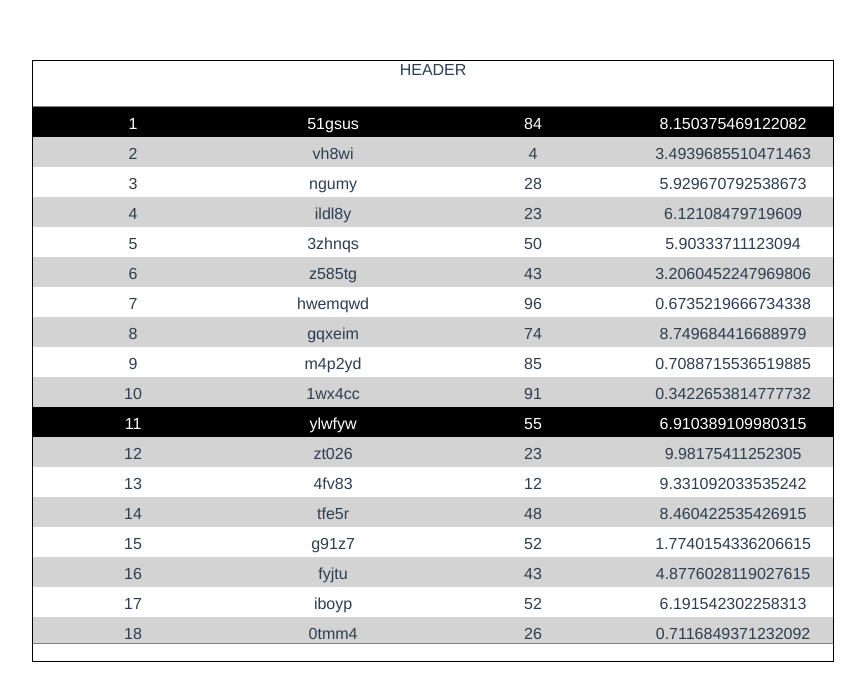
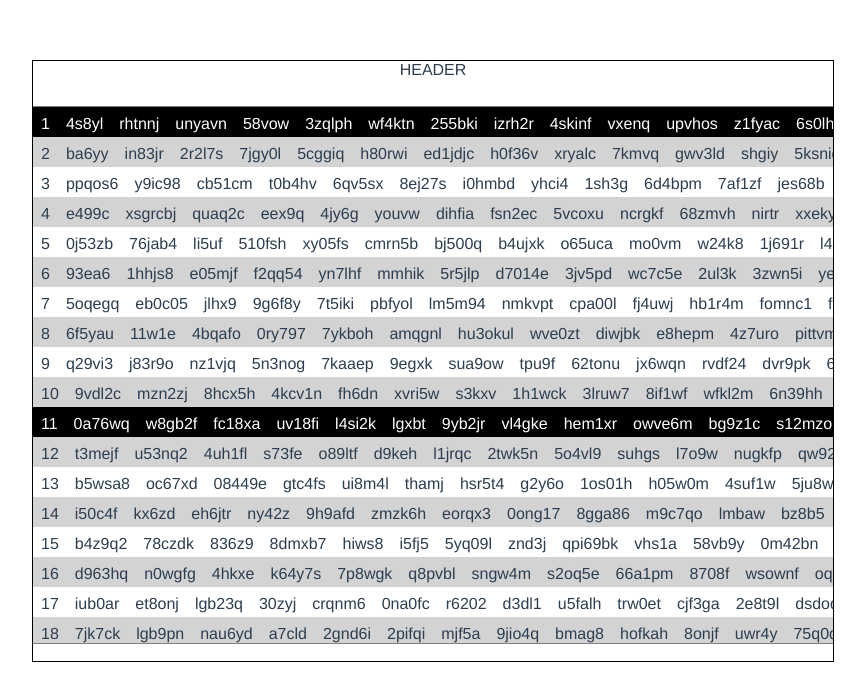
Before and after one commit to bkapus2/VueVirtualScroller, a Vue app: page / in a window 1280 px wide. Shown: the top 682 px of the page, without its empty margins (207-1072 px from the left). Built offline with nearby package versions, Linux system fonts and the light colour scheme.

Commit message:
Made test data more dynamic

```diff
--- a/src/App.vue
+++ b/src/App.vue
@@ -37,10 +37,10 @@ export default {
   },
   data: () => ({
     items,
-    showHeader: true,
+    showHeader: false,
   }),
   created() {
-    // setTimeout(()=>{this.showHeader=!this.showHeader}, 1000)
+    setTimeout(()=>{this.showHeader=!this.showHeader}, 1000)
   }
 };
 </script>
--- a/src/components/VirtualScroll.vue
+++ b/src/components/VirtualScroll.vue
@@ -47,7 +47,7 @@ const onResize = {
       const newHeight = el.offsetHeight;
       const newWidth = el.offsetWidth;
       const heightChange = newHeight !== height;
-      const widthChange = newWidth !== width
+      const widthChange = newWidth !== width;
       if (heightChange || widthChange) {
         vlaue({
           oldHeight: height,
@@ -69,10 +69,17 @@ const onResize = {
 }
 
 const onInserted = {
-  inserted(el, binding, vnode, oldVnode) {
+  inserted(el, binding) {
     const { value } = binding;
     value();
   },
+  unbind(el, binding) {
+    const { modifiers, value } = binding;
+    const { andOnRemove=false } = modifiers;
+    if(andOnRemove) {
+      value();
+    }
+  }
 }
 
 function validateItem(item) {
@@ -102,7 +109,7 @@ export default {
     buffer: {
       required: false,
       type: Number,
-      default: 100,
+      default: 300,
       validator(buffer) {
         return buffer > 0;
       }
--- a/src/directives/stickyPosition.js
+++ b/src/directives/stickyPosition.js
@@ -1,5 +1,4 @@
 import isStickySupported from '@/utils/isStickySupported';
-import rafThrottle from '@/utils/rafThrottle';
 
 function bindSticky(el, binding) {
   const { modifiers } = binding;
--- a/src/testData/columns.js
+++ b/src/testData/columns.js
@@ -4,35 +4,28 @@ const randomString = () => Math.random().toString(36).substring(7);
 const randomInt = () => Math.ceil(Math.random() * 100);
 const randomFloat = () => Math.random() * 10;
 
-export default [
+const rngFuncs = [randomString, randomInt, randomFloat];
+const getRngFunc = () => rngFuncs[Math.floor(Math.random(3))];
+
+const title = str => str[0].toUpperCase() + str.slice(1);
+
+const columns = [
   {
     title: 'ID',
-    key: 'id',
     generateCellData() {
       const id = uid;
       uid += 1;
       return id;
     },
   },
-  {
-    title: 'Col 1',
-    key: 'col1',
-    generateCellData() {
-      return randomString();
-    },
-  },
-  {
-    title: 'Col 2',
-    key: 'col2',
-    generateCellData() {
-      return randomInt();
-    },
-  },
-  {
-    title: 'Col 3',
-    key: 'col3',
-    generateCellData() {
-      return randomFloat();
-    },
-  },
 ];
+const nRandomColumns = 20;
+for (let index = 0; index < nRandomColumns; index++) {
+  columns.push({
+    title: title(randomString()),
+    generateCellData: getRngFunc(),
+    key: index,
+  });
+}
+
+export default columns;
```
